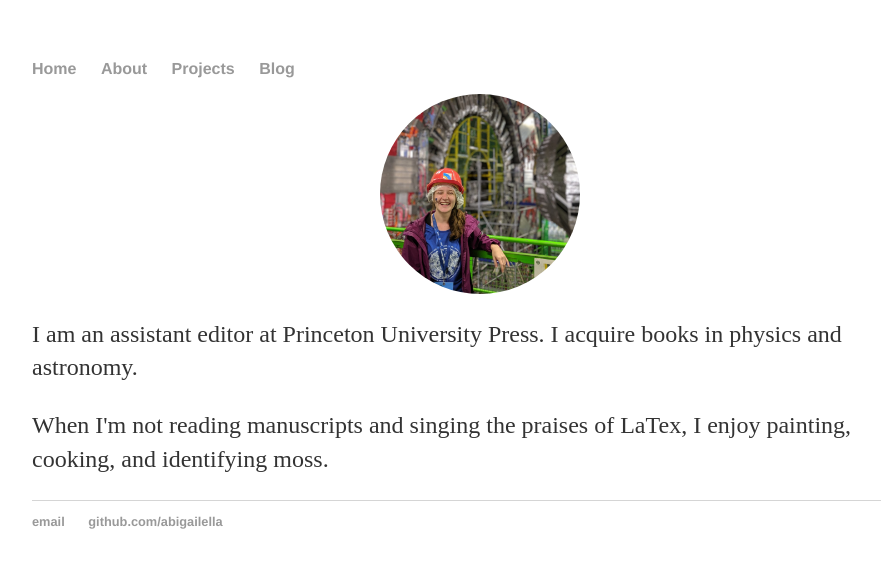
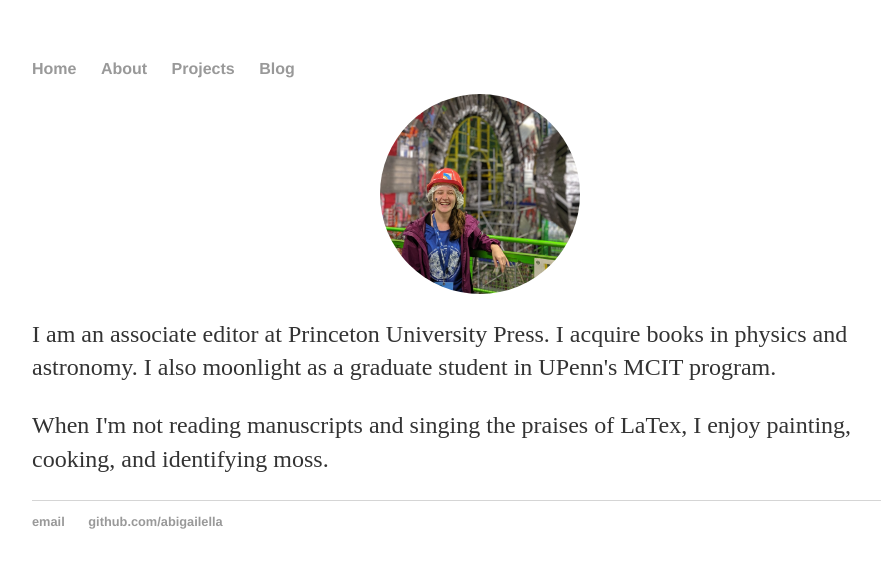
Before and after one commit to abigailella/abigailella.github.io, a Jekyll site: the page built from about.html, in a window 1280 px wide. Shown: the top 568 px of the page, without its empty margins (160-1041 px from the left). Built offline with Jekyll 4.4.1, drawn with Linux system fonts in a browser that asks for light colours.

Commit message:
Update about.html

```diff
--- a/about.html
+++ b/about.html
@@ -19,7 +19,7 @@ img {
 
 
 <img src="headshot2.jpg" alt="Avatar" style="width:200px">
-<p> I am an assistant editor at Princeton University Press. I acquire books in physics and astronomy.
+<p> I am an associate editor at Princeton University Press. I acquire books in physics and astronomy. I also moonlight as a graduate student in UPenn's MCIT program.
 					</p>
 <p>When I'm not reading manuscripts and singing the praises of LaTex, I enjoy painting, cooking, and identifying moss.</p>
 </body>
```
